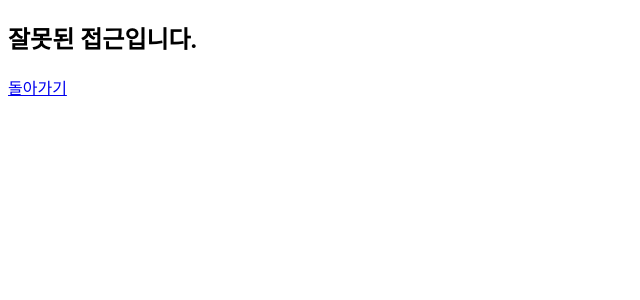
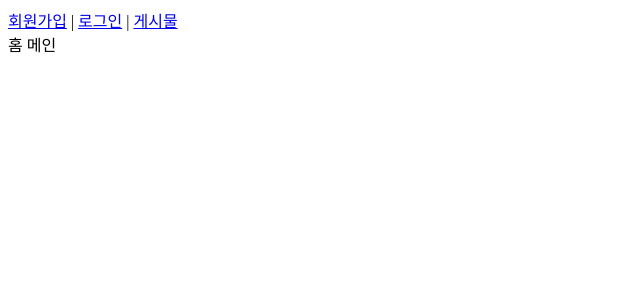
Before and after one commit to kdk1026/react-auth, a React (Create React App) app: page /main in a window 1280 px wide. Shown: the top 300 px of the page, without its empty margins (0-640 px from the left). Built offline with nearby package versions, Linux system fonts and the light colour scheme.

Commit message:
홈 메인 추가

```diff
--- a/src/components/CommonRoute.js
+++ b/src/components/CommonRoute.js
@@ -5,6 +5,7 @@ import Login from "../pages/Login";
 import Posts from "../pages/Posts";
 import EmptyPage from "../pages/EmptyPage";
 import MyPage from "../pages/MyPage";
+import Home from "../pages/Home";
 
 function CommonRoute() {
     return (
@@ -14,6 +15,7 @@ function CommonRoute() {
                 <Route path="/register" element={<Register />} />
                 <Route path="/login" element={<Login />} />
                 <Route path="/" element={<Main />}>
+                  <Route path="/main" element={<Home />} />
                   <Route path="/posts" element={<Posts />} />
                   <Route path="/mypage" element={<MyPage />} />
                 </Route>
--- /dev/null
+++ b/src/pages/Home.js
@@ -0,0 +1,9 @@
+function Home() {
+    return (
+        <>
+            <div>홈 메인</div>
+        </>
+    )
+}
+
+export default Home;
--- a/src/pages/Main.js
+++ b/src/pages/Main.js
@@ -1,10 +1,16 @@
-import { Outlet } from "react-router-dom";
+import { Outlet, useNavigate } from "react-router-dom";
 import NavBar from "../components/NavBar";
 import NavBar2 from "../components/NavBar2";
 import { getToken } from "../utils/token";
+import { useEffect } from "react";
 
 function Main() {
     const accessToken = getToken();
+    const navigate = useNavigate();
+
+    useEffect(() => {
+        navigate('/main');
+    }, [navigate]);
 
     return (
         <>
```
